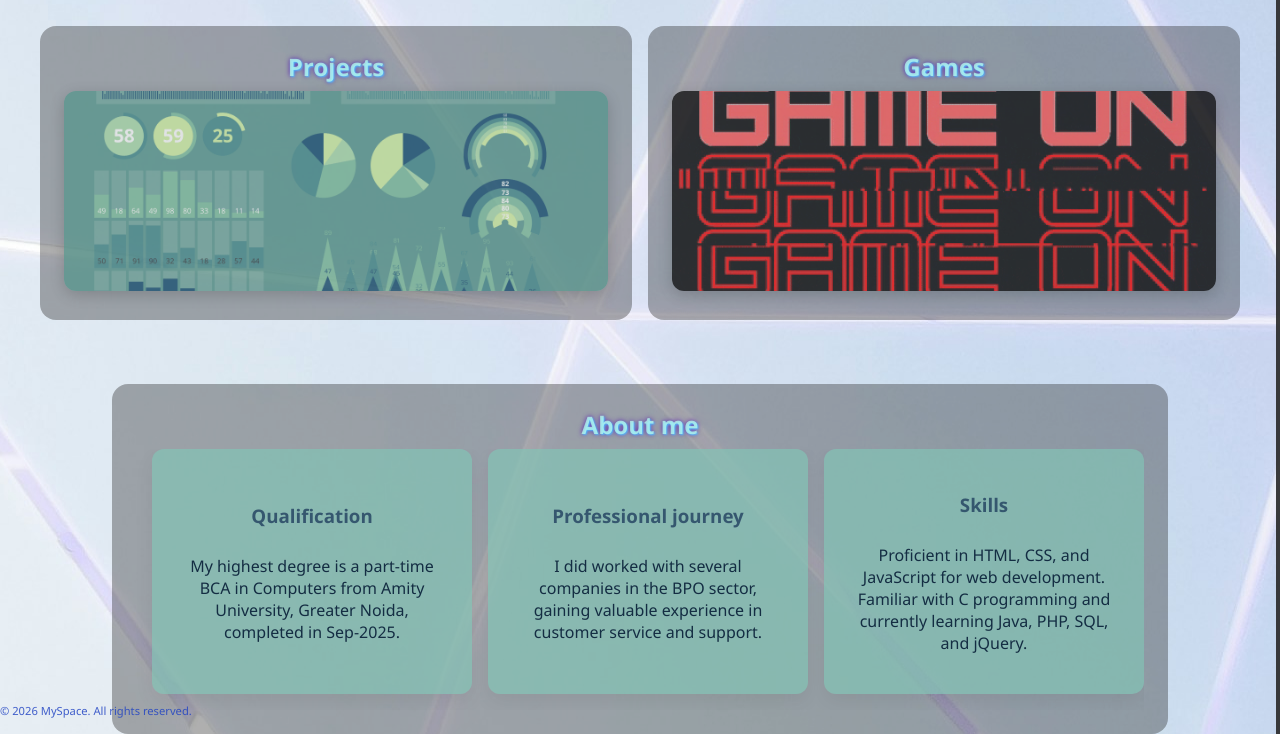
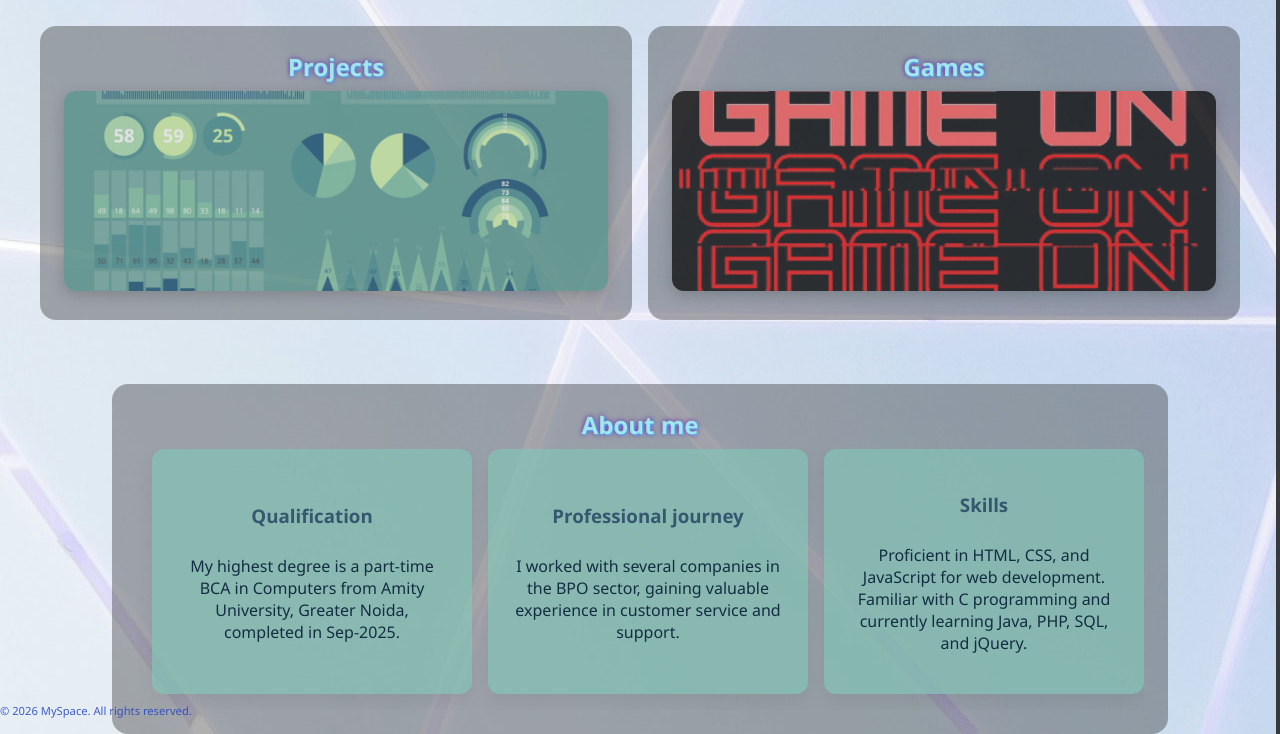
Before and after one commit to Ritish12033/Portfolio, a plain HTML site: page index.html in a window 1280 px wide. Shown: the part 71-805 px from the top of the page. Drawn offline with Linux system fonts and the light colour scheme.

Commit message:
Update index.html

```diff
--- a/index.html
+++ b/index.html
@@ -89,7 +89,7 @@
                         </div>
                         <div class="slide service-card">
                             <h3>Professional journey</h3>
-                            <p>I did worked with several companies in the BPO sector, gaining valuable experience in customer service and support.</p>
+                            <p>I worked with several companies in the BPO sector, gaining valuable experience in customer service and support.</p>
                         </div>
                         <div class="slide service-card">
                             <h3>Skills</h3>
```
